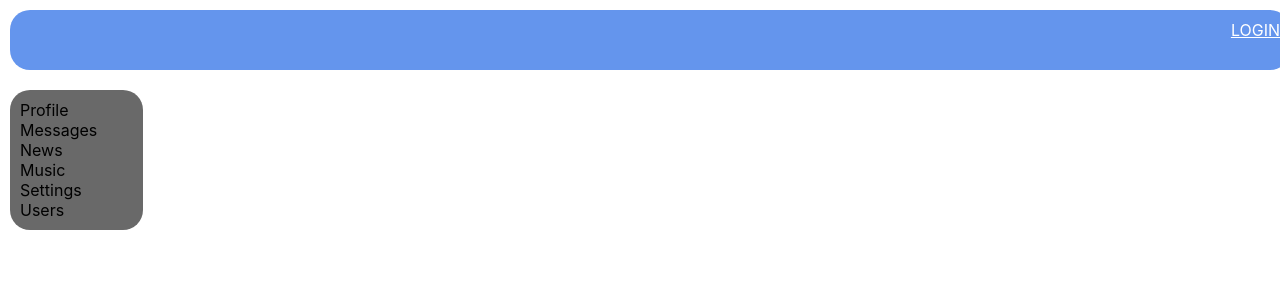
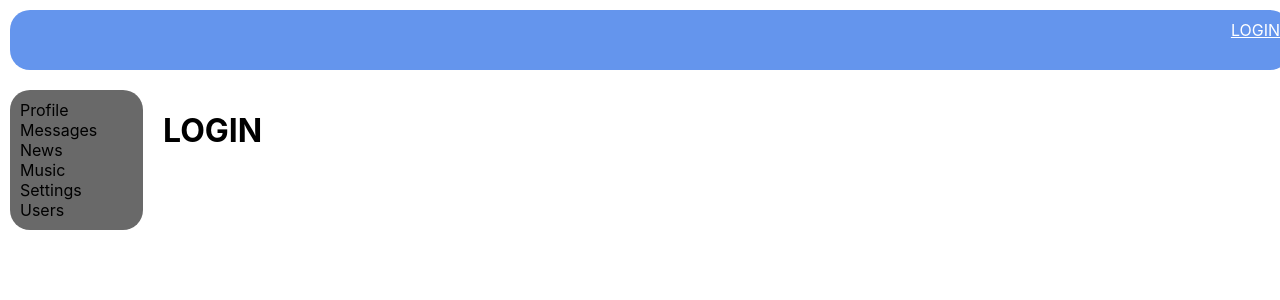
Before and after one commit to SteplerSS/SocialNet-React-, a React (Create React App) app: page /login in a window 1280 px wide. Shown: the top 300 px of the page. Built offline with nearby package versions, Linux system fonts and the light colour scheme; no server answers.

Commit message:
#68_03/19/2020

```diff
--- a/src/App.js
+++ b/src/App.js
@@ -9,6 +9,7 @@
 import {BrowserRouter, Route} from "react-router-dom";
 import UsersContainer from "./components/Users/UsersContainer"
 import HeaderContainer from './components/Header/HeaderContainer';
+import Login from "./components/Login/Login";
 
 
 const App = () => {
@@ -22,6 +23,7 @@
                     <Route path='/profile/:userId?' render={ () => <ProfileContainer/>}/>
                     <Route path='/news' render={() => <News/>}/>
                     <Route path='/users' render={() => <UsersContainer/>}/>
+                    <Route path='/login' render={() => <Login/>}/>
                     {/*<Route path='/music' component={Music}/>*/}
                     {/*<Route path='/settings' component={Settings}/>*/}
                 </div>
--- a/src/components/Dialogs/Dialogs.jsx
+++ b/src/components/Dialogs/Dialogs.jsx
@@ -2,6 +2,7 @@
 import s from './Dialogs.module.css'
 import Message from "./Message/Message";
 import DialogItem from "./DialogItem/DialogItem";
+import {Redirect} from 'react-router-dom';
 
 
 const Dialogs = (props) => {
@@ -24,6 +25,7 @@
         props.updateNewMessageBody(body)
     };
 
+    if (!props.isAuth) return <Redirect to="/login" />;
 
     return (
         <div className={s.dialogs}>
--- a/src/components/Dialogs/DialogsContainer.jsx
+++ b/src/components/Dialogs/DialogsContainer.jsx
@@ -7,7 +7,8 @@
 
 let mapStateToProps = (state) => {
     return {
-        dialogsPage: state.dialogsPage
+        dialogsPage: state.dialogsPage,
+        isAuth: state.auth.isAuth,
     }
 };
 
--- /dev/null
+++ b/src/components/Login/Login.jsx
@@ -0,0 +1,8 @@
+import React from 'react';
+
+const Login = (props) => {
+
+    return <h1>LOGIN</h1>
+}
+
+export default Login;
--- a/src/components/Profile/ProfileContainer.jsx
+++ b/src/components/Profile/ProfileContainer.jsx
@@ -4,7 +4,7 @@
 
 import { getUserProfile} from '../../Redux/profile-reducer';
 import { withRouter } from 'react-router-dom';
-
+import {Redirect} from 'react-router-dom';
 
 class ProfileContainer extends React.Component {
 
@@ -20,6 +20,11 @@
     }
 
     render() {
+
+        if (!this.props.isAuth) return <Redirect to="/login" />;
+
+
+
         return (
             <Profile {...this.props} profile={this.props.profile} />
         )
@@ -27,7 +32,8 @@
 }
 
 let mapStateToProps = (state) => ({
-    profile: state.profilePage.profile
+    profile: state.profilePage.profile,
+    isAuth: state.auth.isAuth,
 });
 
 let WithUrlDataContainerComponent = withRouter(ProfileContainer);
```
